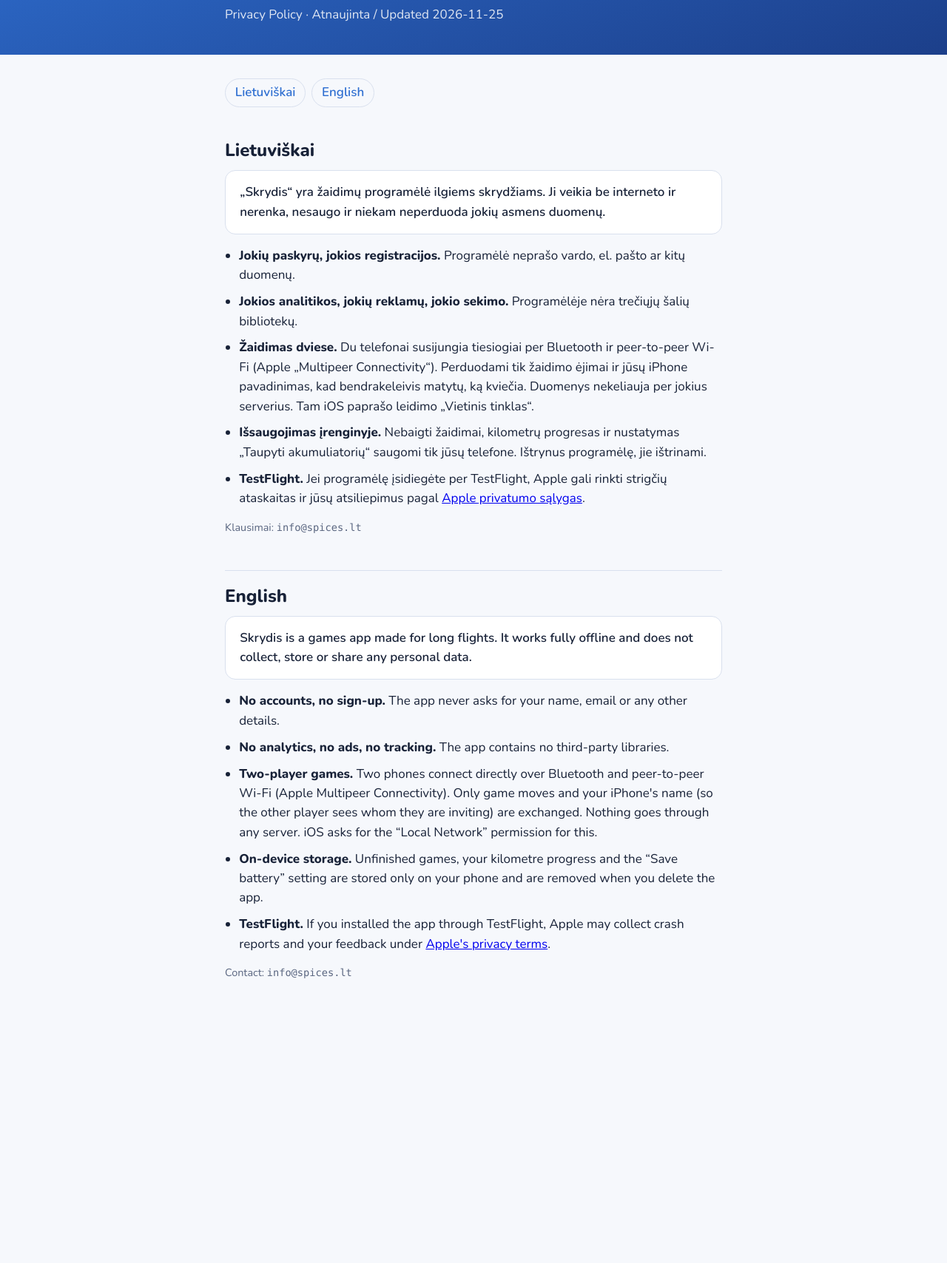
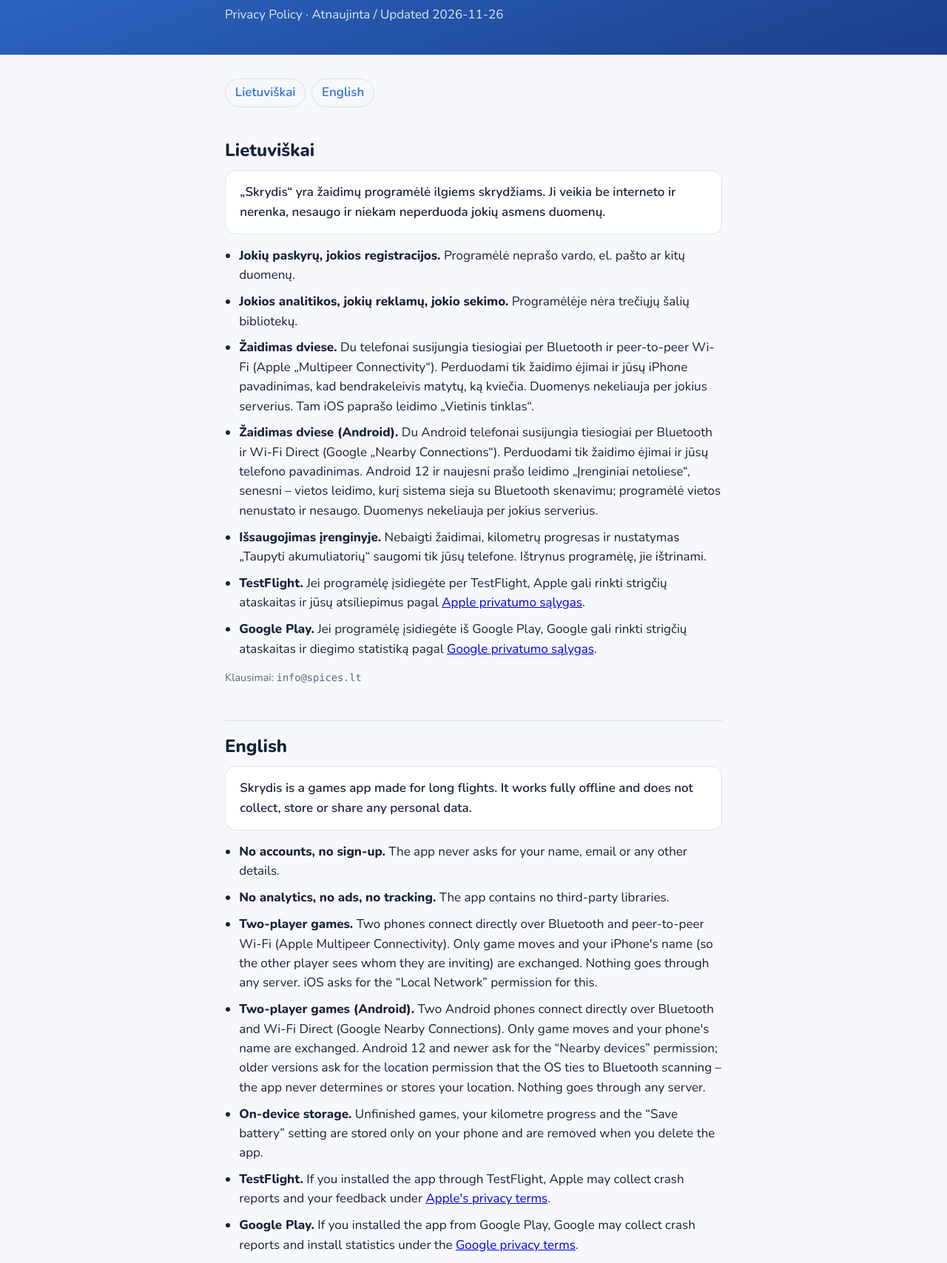
Before and after one commit to war1u5-wq/skrydis, a plain HTML site: page index.html in a window 1280 px wide. Shown: the part 168-1876 px from the top of the page at 74% size. Before the commit the page ends 1589 px from the top, so only its background shows below. Drawn offline with nearby package versions, Linux system fonts and the light colour scheme.

Commit message:
Add Android (Nearby Connections) and Google Play notes
Privacy policy now covers the Android version: two-player games over Google Nearby Connections (Bluetooth / Wi-Fi Direct, no location stored) and Google Play crash reporting. Updated date to 2026-11-26.

Co-Authored-By: Claude Fable 5.1 <noreply@anthropic.com>

```diff
--- a/index.html
+++ b/index.html
@@ -31,7 +31,7 @@ code { font-family: ui-monospace, SFMono-Regular, Menlo, monospace; font-size: .
 <header class="hero"><div class="inner">
 <span class="plane" aria-hidden="true">✈</span>
 <h1>Skrydis – privatumo politika</h1>
-<p>Privacy Policy · Atnaujinta / Updated 2026-11-25</p>
+<p>Privacy Policy · Atnaujinta / Updated 2026-11-26</p>
 </div></header>
 <main class="inner">
 <nav class="lang" aria-label="Kalba"><a href="#lt">Lietuviškai</a> <a href="#en">English</a></nav>
@@ -42,8 +42,10 @@ code { font-family: ui-monospace, SFMono-Regular, Menlo, monospace; font-size: .
 <li><b>Jokių paskyrų, jokios registracijos.</b> Programėlė neprašo vardo, el. pašto ar kitų duomenų.</li>
 <li><b>Jokios analitikos, jokių reklamų, jokio sekimo.</b> Programėlėje nėra trečiųjų šalių bibliotekų.</li>
 <li><b>Žaidimas dviese.</b> Du telefonai susijungia tiesiogiai per Bluetooth ir peer-to-peer Wi-Fi (Apple „Multipeer Connectivity“). Perduodami tik žaidimo ėjimai ir jūsų iPhone pavadinimas, kad bendrakeleivis matytų, ką kviečia. Duomenys nekeliauja per jokius serverius. Tam iOS paprašo leidimo „Vietinis tinklas“.</li>
+<li><b>Žaidimas dviese (Android).</b> Du Android telefonai susijungia tiesiogiai per Bluetooth ir Wi-Fi Direct (Google „Nearby Connections“). Perduodami tik žaidimo ėjimai ir jūsų telefono pavadinimas. Android 12 ir naujesni prašo leidimo „Įrenginiai netoliese“, senesni – vietos leidimo, kurį sistema sieja su Bluetooth skenavimu; programėlė vietos nenustato ir nesaugo. Duomenys nekeliauja per jokius serverius.</li>
 <li><b>Išsaugojimas įrenginyje.</b> Nebaigti žaidimai, kilometrų progresas ir nustatymas „Taupyti akumuliatorių“ saugomi tik jūsų telefone. Ištrynus programėlę, jie ištrinami.</li>
 <li><b>TestFlight.</b> Jei programėlę įsidiegėte per TestFlight, Apple gali rinkti strigčių ataskaitas ir jūsų atsiliepimus pagal <a href="https://www.apple.com/legal/privacy/">Apple privatumo sąlygas</a>.</li>
+<li><b>Google Play.</b> Jei programėlę įsidiegėte iš Google Play, Google gali rinkti strigčių ataskaitas ir diegimo statistiką pagal <a href="https://policies.google.com/privacy">Google privatumo sąlygas</a>.</li>
 </ul>
 <p class="meta">Klausimai: <code>info@spices.lt</code></p>
 </section>
@@ -54,11 +56,13 @@ code { font-family: ui-monospace, SFMono-Regular, Menlo, monospace; font-size: .
 <li><b>No accounts, no sign-up.</b> The app never asks for your name, email or any other details.</li>
 <li><b>No analytics, no ads, no tracking.</b> The app contains no third-party libraries.</li>
 <li><b>Two-player games.</b> Two phones connect directly over Bluetooth and peer-to-peer Wi-Fi (Apple Multipeer Connectivity). Only game moves and your iPhone's name (so the other player sees whom they are inviting) are exchanged. Nothing goes through any server. iOS asks for the “Local Network” permission for this.</li>
+<li><b>Two-player games (Android).</b> Two Android phones connect directly over Bluetooth and Wi-Fi Direct (Google Nearby Connections). Only game moves and your phone's name are exchanged. Android 12 and newer ask for the “Nearby devices” permission; older versions ask for the location permission that the OS ties to Bluetooth scanning – the app never determines or stores your location. Nothing goes through any server.</li>
 <li><b>On-device storage.</b> Unfinished games, your kilometre progress and the “Save battery” setting are stored only on your phone and are removed when you delete the app.</li>
 <li><b>TestFlight.</b> If you installed the app through TestFlight, Apple may collect crash reports and your feedback under <a href="https://www.apple.com/legal/privacy/">Apple's privacy terms</a>.</li>
+<li><b>Google Play.</b> If you installed the app from Google Play, Google may collect crash reports and install statistics under the <a href="https://policies.google.com/privacy">Google privacy terms</a>.</li>
 </ul>
 <p class="meta">Contact: <code>info@spices.lt</code></p>
 </section>
 </main>
 </body>
-</html>
+</html
```
